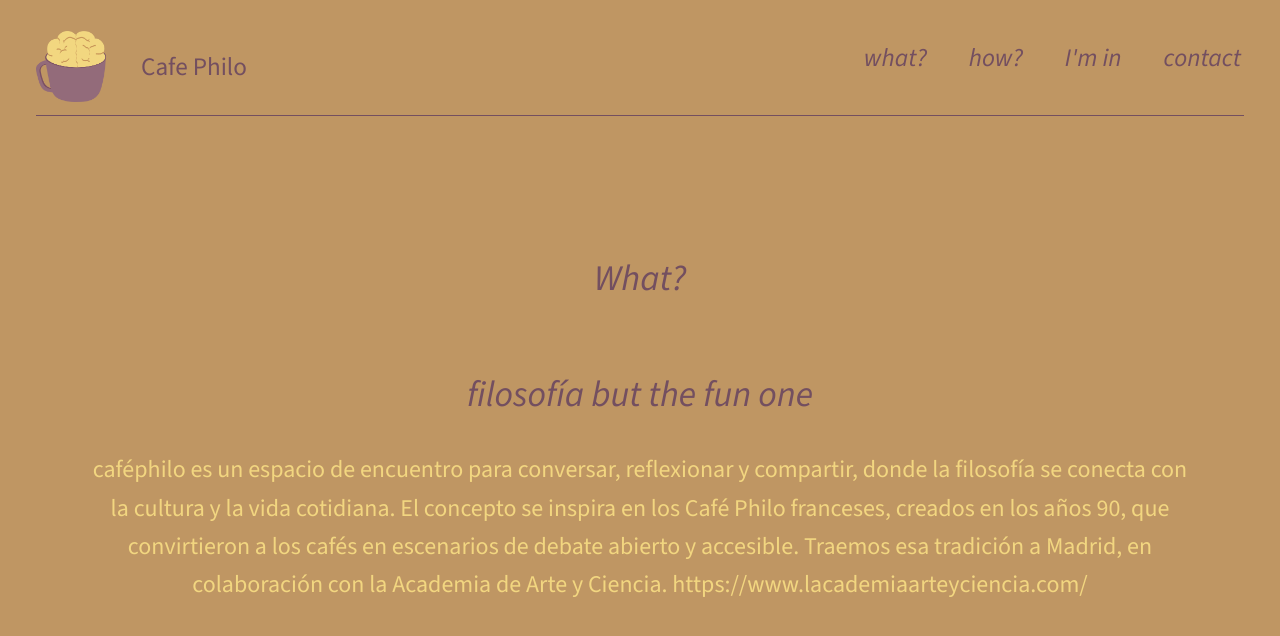
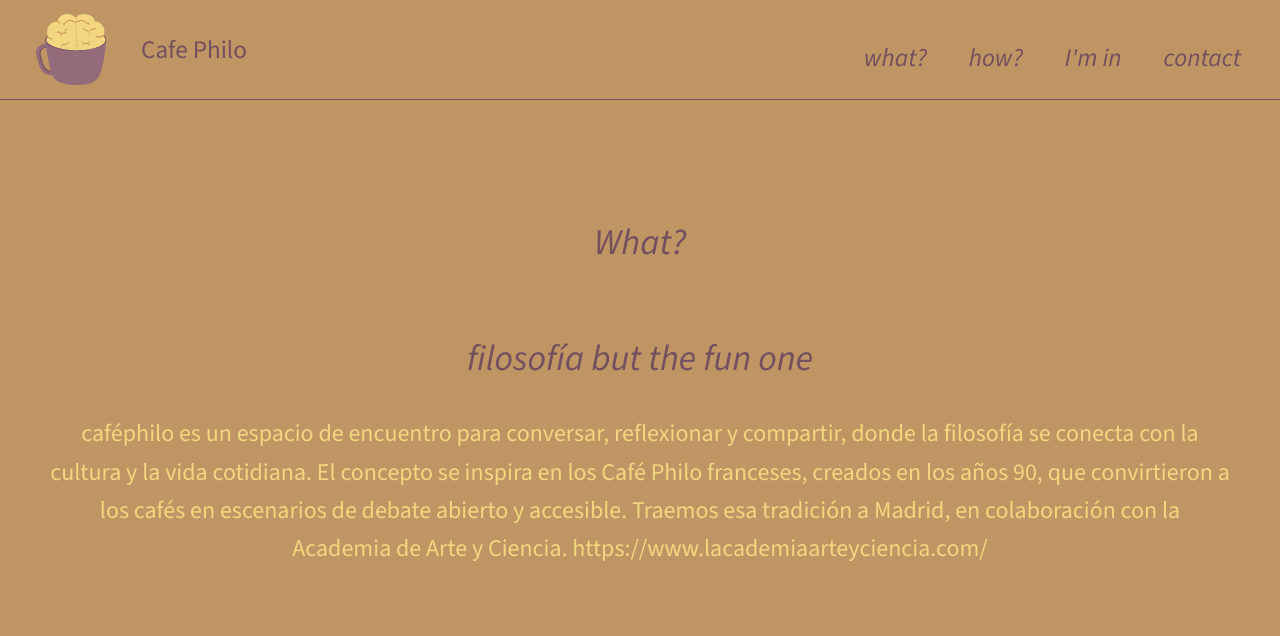
Before and after one commit to nonowelle/test-cafe, a Vue app: page / in a window 1280 px wide. Shown: the top 636 px of the page. Built offline with nearby package versions, Linux system fonts and the light colour scheme.

Commit message:
closing animation nav

```diff
--- a/src/assets/base.css
+++ b/src/assets/base.css
@@ -57,7 +57,7 @@ body {
   text-rendering: optimizeLegibility;
   -webkit-font-smoothing: antialiased;
   -moz-osx-font-smoothing: grayscale;
-  padding: 2rem;
+
   max-width: 1440px;
   margin: 0 auto;
 }
--- a/src/components/Nav.vue
+++ b/src/components/Nav.vue
@@ -45,7 +45,9 @@ const openMobileNav = () => {
 <style lang="scss" scoped>
 nav {
     width: 100%;
-    max-height: 0;
+    max-height: 136px;
+    height: 100vh;
+    overflow: hidden;
 
     font-size: 18px;
     text-align: center;
@@ -65,8 +67,13 @@ nav {
 
 
     border-radius: 0;
+    border-bottom: 1px solid var(--color-links);
     padding-bottom: 1rem;
-
+    transition: max-height 0.4s linear;
+    position: fixed;
+    top: 0;
+    left: 0;
+    padding: 36px;
 
 
     &-wrapper {
@@ -75,14 +82,9 @@ nav {
     }
 
     &.open {
-        position: fixed;
-        top: 36px;
-        left: 36px;
         max-height: 100vh;
+        z-index: 1000;
         height: 100vh;
-        z-index: 1000;
-        width: 90%;
-        background-color: var(--color-background);
 
         .close-button {
             display: flex;
@@ -162,11 +164,11 @@ nav {
 @media screen and (min-width: 750px) {
     nav {
         flex-direction: row;
-        height: 80px;
+        height: 100px;
         justify-content: space-between;
         gap: 1.5rem;
 
-        max-height: 80px;
+        max-height: 100px;
 
         border-bottom: 1px solid var(--color-links);
 
```
